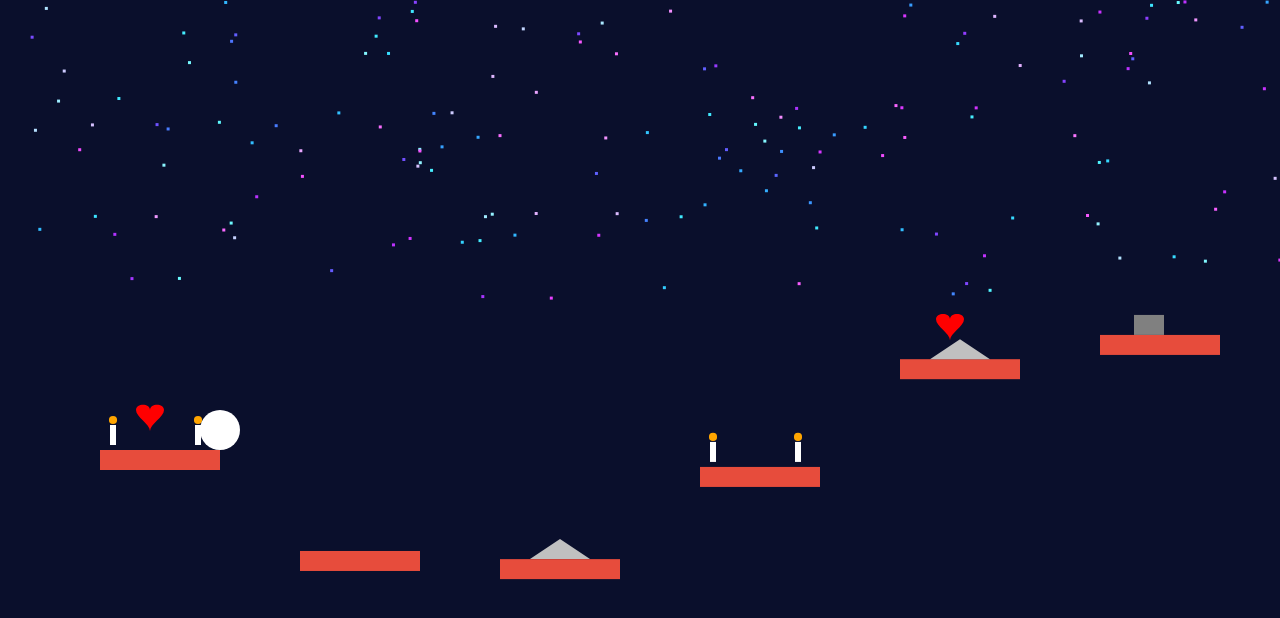
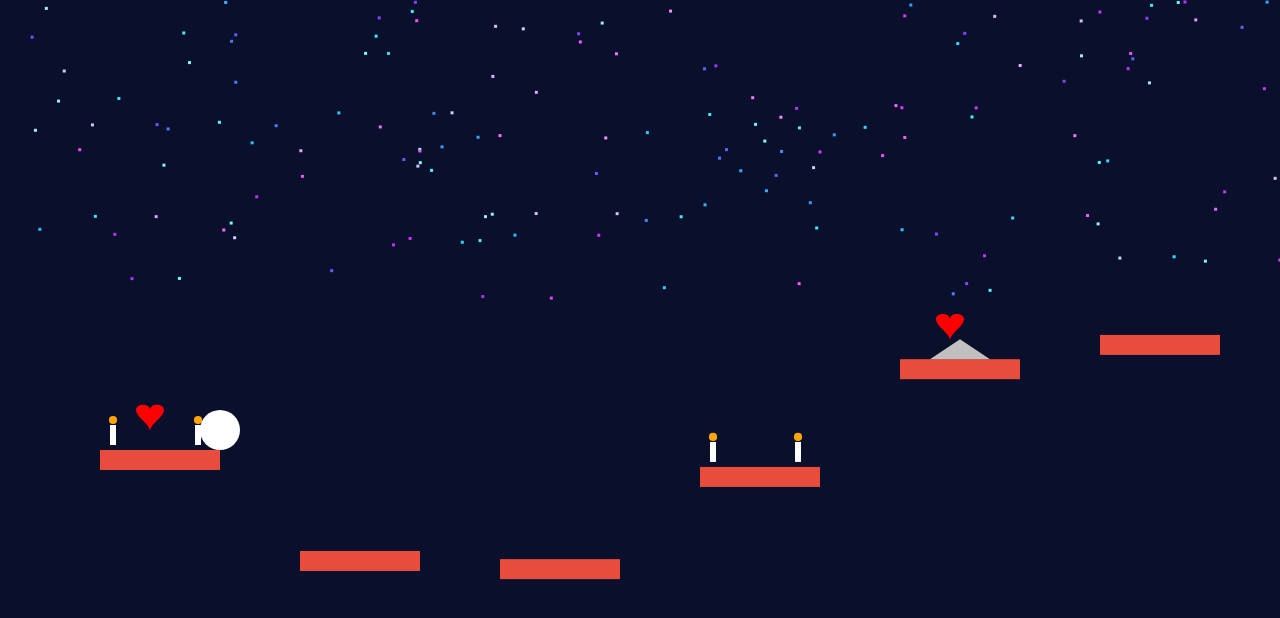
Before and after one commit to cordovadavid690-cpu/Diviertete, a plain HTML site: page index.html in a window 1280 px wide. Drawn offline with Linux system fonts and the light colour scheme.

Commit message:
Update index.html

```diff
--- a/index.html
+++ b/index.html
@@ -21,10 +21,9 @@ let cameraX=0;
 let gameWon=false;
 let message="";
 let messageTimer=0;
-
 let usedPhrases=[];
 
-// GENERADOR DE 150 FRASES ÚNICAS
+// -------- FRASES (150 únicas generadas) --------
 const subjects=["Tu sonrisa","Tu mirada","Tu voz","Tu risa","Tu ternura","Tu forma de amar","Tu energía","Tu presencia","Tu dulzura","Tu corazón"];
 const feelings=["ilumina mi mundo","me da paz","me hace fuerte","me llena de amor","me inspira cada día","me hace soñar","es mi refugio","es mi alegría eterna","me cambia la vida","es mi destino"];
 const endings=["cada segundo 💖","para siempre 💕","sin límites ✨","como un milagro 🌙","más de lo que imaginas 💫","hasta el infinito 💘","con todo mi corazón ❤️","en cada latido 💓","en cada pensamiento 💭","sin condición 💞"];
@@ -51,6 +50,7 @@ usedPhrases.push(random);
 return random;
 }
 
+// -------- JUGADOR --------
 let player={
 x:100,y:300,width:40,height:40,
 dy:0,gravity:1.2,jump:-20,grounded:false,
@@ -65,10 +65,13 @@ function resetPlayer(){
 player.x=100;
 player.y=300;
 player.dy=0;
+
+// FRASE FIJA AL MORIR
 message="Tú puedes corazón, inténtalo de nuevo 💕";
-messageTimer=150;
+messageTimer=160;
 }
 
+// -------- OBJETOS --------
 let platforms=[];
 let spikes=[];
 let mice=[];
@@ -76,19 +79,18 @@ let hearts=[];
 let candles=[];
 let xPos=0;
 
-// +40 BASES EXTRA (ahora 75 en total)
+// 75 bases
 for(let i=0;i<75;i++){
 
 let y=450+Math.sin(i)*120;
-
 platforms.push({x:xPos,y:y,w:120,h:20,id:i});
 
-// frase cada vez que toque base
-if(i!==0 && i%2===0){
+// MENOS PINCHOS (ahora cada 4 plataformas)
+if(i%4===0 && i!==0){
 spikes.push({x:xPos+30,y:y-20,w:60,h:20});
 }
 
-if(i%5===0 && i!==0){
+if(i%6===0 && i!==0){
 mice.push({x:xPos+40,y:y-20,w:30,h:20,dir:1,min:xPos+20,max:xPos+80});
 }
 
@@ -96,7 +98,6 @@ if(i%4===0){
 hearts.push({x:xPos+50,y:y-40,size:14,got:false});
 }
 
-// velas románticas
 if(i%3===0){
 candles.push({x:xPos+10,y:y-25});
 candles.push({x:xPos+95,y:y-25});
@@ -107,7 +108,7 @@ xPos+=200;
 
 let portal={x:xPos-200,y:350,size:40,phase:0};
 
-// estrellas
+// -------- ESTRELLAS --------
 let stars=[];
 for(let i=0;i<150;i++){
 stars.push({
@@ -118,6 +119,7 @@ phase:Math.random()*6.28
 });
 }
 
+// -------- UPDATE --------
 function update(){
 
 if(gameWon) return;
@@ -210,6 +212,7 @@ cameraX=player.x-200;
 if(messageTimer>0) messageTimer--;
 }
 
+// -------- DIBUJO --------
 function drawHeart(x,y,size,color){
 ctx.beginPath();
 ctx.moveTo(x,y);
```
